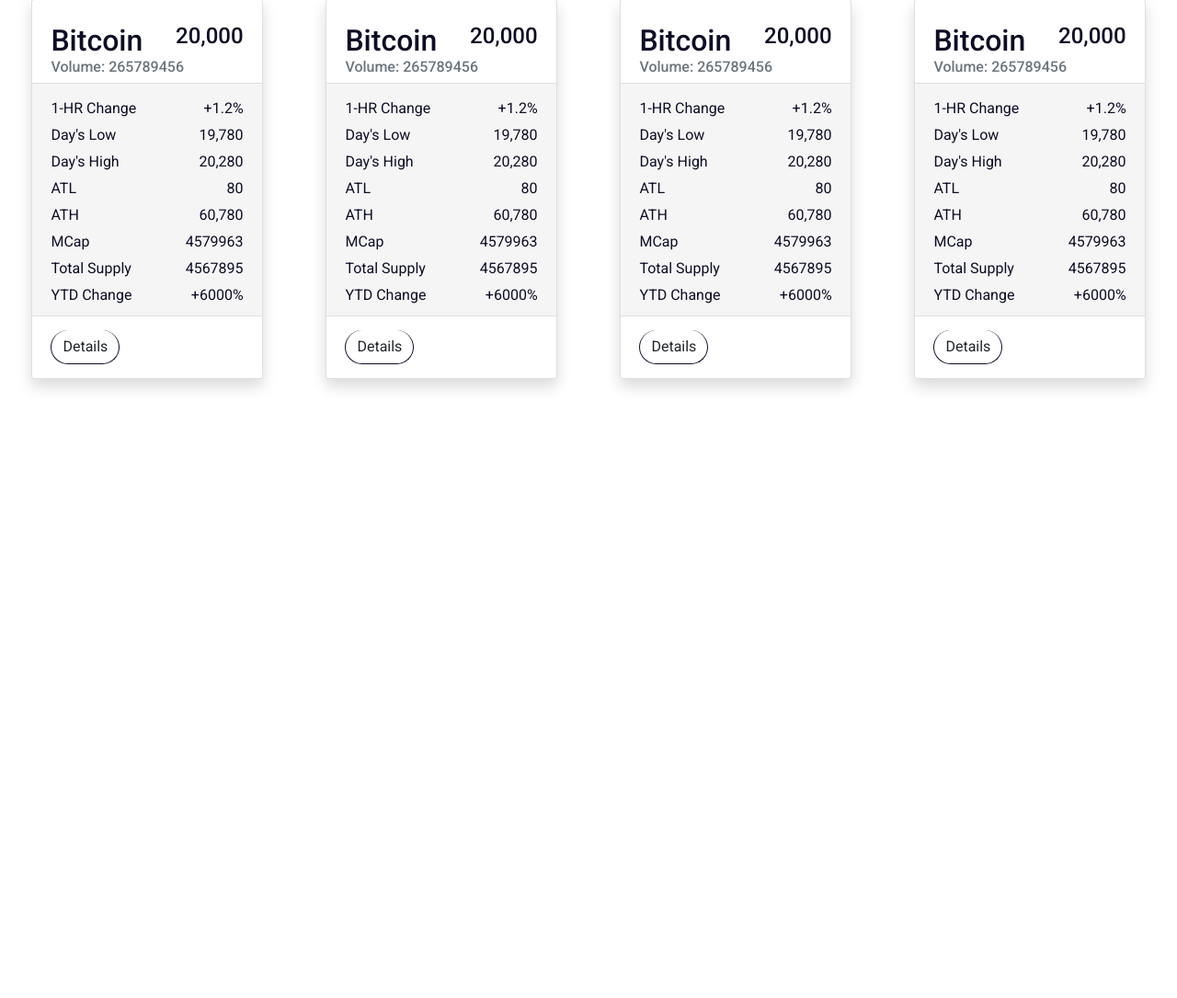
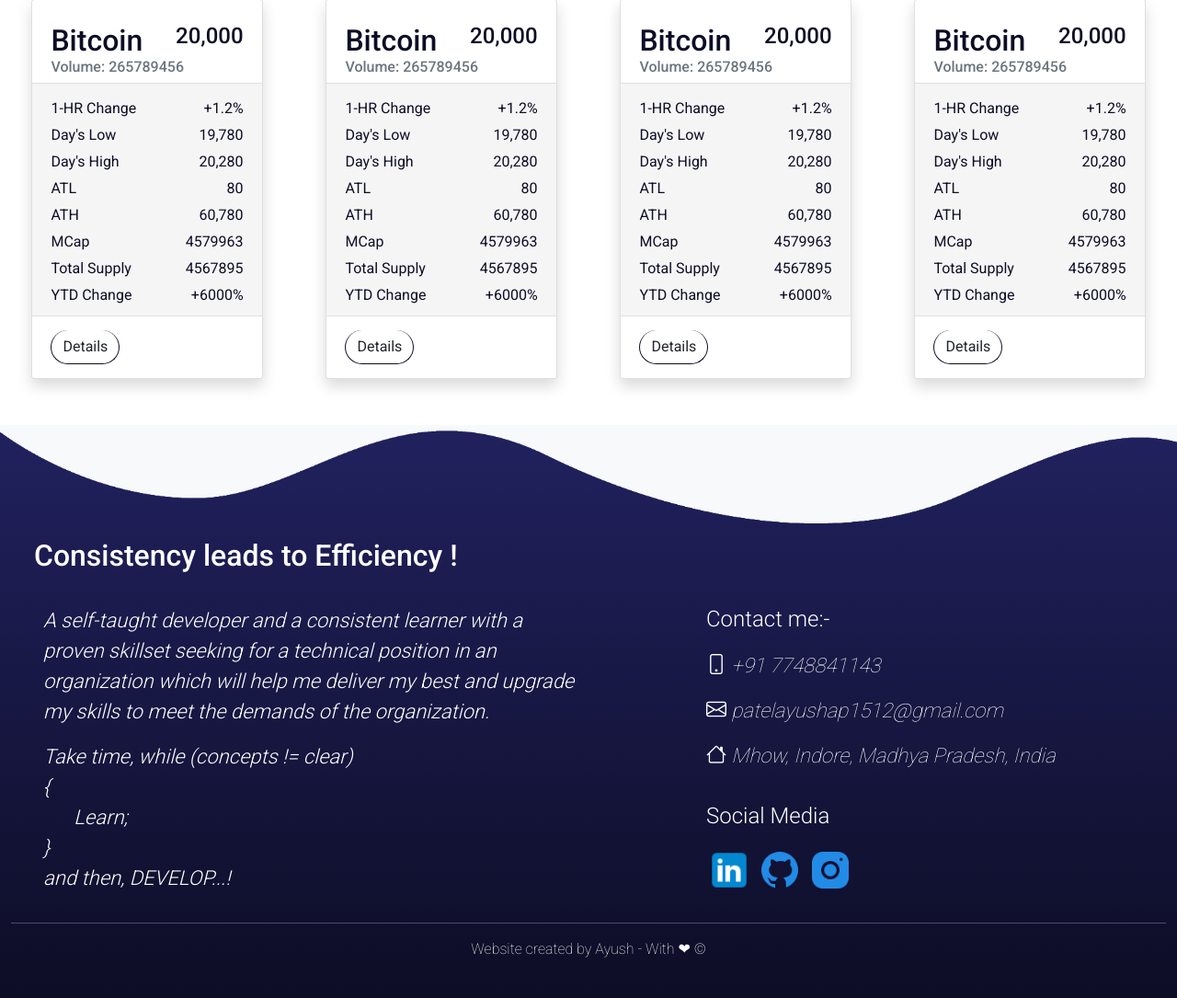
Before and after one commit to Ayush-Patel15/CryptoCoins, a Flask app: page /cryptocurrency-list in a window 1280 px wide. Shown: the part 1689-2774 px from the top of the page at 92% size. Before the commit the page ends 2112 px from the top, so only its background shows below. Run offline with Flask 2, Linux system fonts and the light colour scheme; some libraries are stand-ins or nearby versions.

Commit message:
Footer section completed

```diff
--- a/static/styles.css
+++ b/static/styles.css
@@ -27,7 +27,7 @@
 
 /* Banner Stylings */
 #banner{
-    background-image: linear-gradient(#0d0d26,#1a1a4c);
+    background-image: linear-gradient(#0d0d26,#21215f);
     margin-top: -15px;      /* To reduce the screen size of banner */
 }
 
@@ -158,3 +158,49 @@
 .card-footer a{
     border-color: #0d0d26;
 }
+
+/* FOOTER SECTION STYLING */
+#footer{
+    background-image: linear-gradient(#21215f,#0d0d26);
+    margin-top: 25px;
+    padding-bottom: 25px;
+}
+
+.contact-me{
+    padding-left: 10%;
+    padding-top: 75px;
+    font-size: 20px;
+    font-weight: 100;
+}
+
+.foot-heading span{
+    color: white;
+    font-size: 24px;
+    font-weight: 350;
+}
+
+.social-links{
+    padding-top: 15px;
+}
+
+.social-links a{
+    display: inline-block;
+}
+
+.social-links a:hover{
+    transform: scale(1.2);
+}
+
+.social-media-icon{
+    height: 50px;
+    width: 50px;
+}
+
+.copyright-text{
+    color: white;
+    text-align: center;
+    font-size: 16px;
+    font-weight: 250;
+}
+
+/* END OF CSS */
--- a/templates/home.html
+++ b/templates/home.html
@@ -109,6 +109,48 @@
             </div>
         </section>
 
+        <!------------------FOOTER SECTION-------------------->
+        <section id="footer">
+            <img src="{{ url_for('static',filename='images/wave2.png') }}" class="foot-wave-pattern img-fluid">
+            <div class="container-fluid">
+                <div class="row">
+                    <div class="col-lg-6 about-me">
+                        <p class="head-point">Consistency leads to Efficiency !</p>
+                        <p class="subpoints">A self-taught developer and a consistent learner with a proven skillset seeking for a
+                            technical position in an organization which will help me deliver my best and
+                            upgrade my skills to meet the demands of the organization.</p>
+                        <p class="subpoints">Take time, while (concepts != clear)<br>
+                            {<br>
+                                &emsp;&ensp;Learn;<br>
+                            }<br>
+                            and then, DEVELOP...!
+                        </p>
+                    </div>
+                    <div class="col-lg-6 contact-me">
+                        <p class="foot-heading"><span>Contact me:-</span>
+                            <p class="phone-number"><i class="bi bi-phone">&nbsp;+91 7748841143</i></p>
+                            <p class="email-address"><i class="bi bi-envelope">&nbsp;patelayushap1512@gmail.com</i></p>
+                            <p class="residence"><i class="bi bi-house">&nbsp;Mhow, Indore, Madhya Pradesh, India</i></p>
+                        </p>
+                        <div class="social-links">
+                            <p class="foot-heading"><span>Social Media</span></p>
+                            <a href="https://www.linkedin.com/in/ayush-patel-15-/" target="_blank">
+                                <img class="social-media-icon" src="{{ url_for('static',filename='images/linkedin.png') }}">
+                            </a>
+                            <a href="https://github.com/Ayush-Patel15" target="_blank">
+                                <img class="social-media-icon" src="{{ url_for('static',filename='images/github.png') }}">
+                            </a>
+                            <a href="https://www.instagram.com/__patelayush_/" target="_blank">
+                                <img class="social-media-icon" src="{{ url_for('static',filename='images/instagram.png') }}">
+                            </a>
+                        </div>
+                    </div>
+                </div>
+                <hr class="bg-white">
+                <p class="copyright-text">Website created by Ayush - With &#x2764; &copy;</p>
+            </div>
+        </section>
+
     </body>
 
 </html>
```
Also changed, not shown: static/images/github.png (added), static/images/instagram.png (added), static/images/linkedin.png (added).
